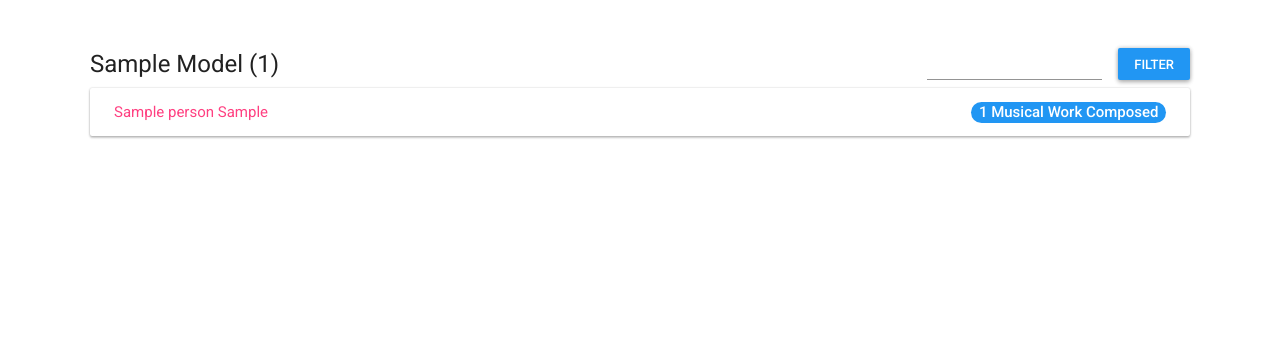
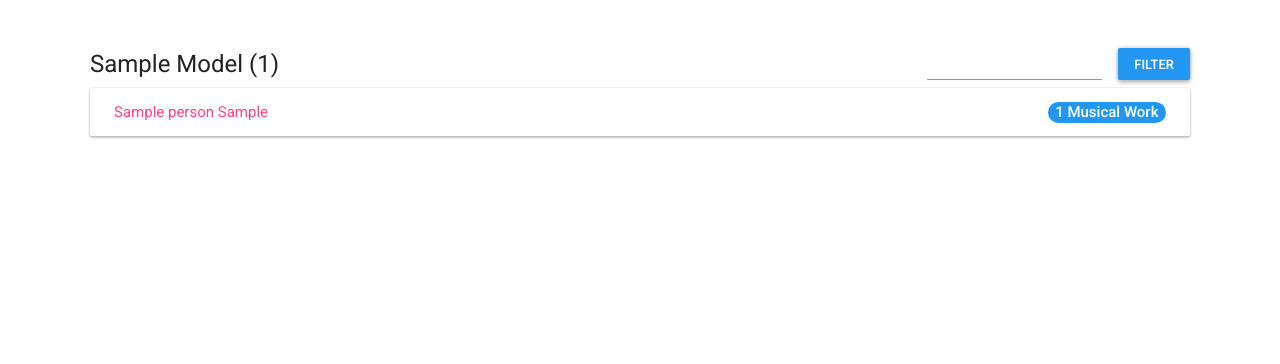
Before and after one commit to ELVIS-Project/simssadb, a Django app: template database/templates/database/person_list.html in a window 1280 px wide. Shown: the part 56-420 px from the top of the page. Run offline with Django 3.2, Linux system fonts and the light colour scheme; the template is opened without the code that fills it: most values are stand-ins (such as "Sample title", 1, 10 or a date in 2020); some libraries are stand-ins or nearby versions.

Commit message:
wording in template

```diff
--- a/database/templates/database/person_list.html
+++ b/database/templates/database/person_list.html
@@ -14,7 +14,7 @@
         </div>
         {% with count=person.works_composed.count %}
             {% if count %}
-                <span class="badge badge-info badge-pill"> {{ count }} Musical Work{{ count|pluralize }} Composed
+                <span class="badge badge-info badge-pill"> {{ count }} Musical Work{{ count|pluralize }}
             {% endif %}
         {% endwith %}
     </li>
```
